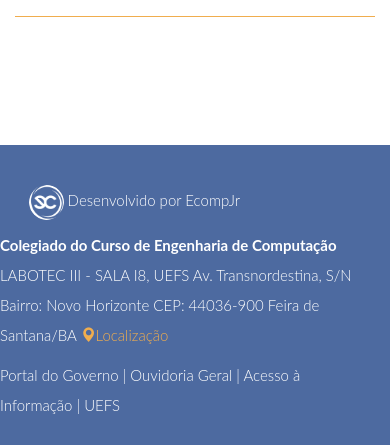
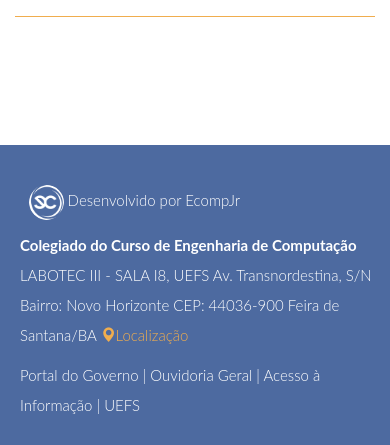
Before and after one commit to EcompJr/CCECOMP, a PHP site: page /index.php in a window 390 px wide. Shown: the part 680-1125 px from the top of the page. Run offline with PHP 8.4, Linux system fonts and the light colour scheme; data that the repository does not hold is empty.

Commit message:
adjust footer responsive

```diff
--- a/public_html/footer.php
+++ b/public_html/footer.php
@@ -3,10 +3,10 @@
         <footer style="background-color:#4d6aa0;" >
 
             <div style="height:300px;background-color:#4d6aa0;bottom:0;width:100%;position:relative" class="row">
-                <div  class="col-lg-offset-1 col-lg-3">
+                <div  class="col-lg-offset-1 col-xs-12 col-sm-3 col-md-3 col-lg-3">
                     <p style="color:white;font-size:15px;position:relative;top:40px;font-family:'Lato', sans-serif"> &nbsp&nbsp&nbsp&nbsp&nbsp&nbsp <a target="_blank" href="http://www.ecompjr.com.br/"><img height="35" width='35'  style="border-radius:20px;"  src='../images/logoEcompJr.png'/> </a>Desenvolvido por EcompJr<br></p>
                 </div>
-                <div class="col-lg-3">
+                <div style="position:realtive;left:20px"class="col-lg-3 col-xs-12 col-sm-3 col-md-3 ">
                     <p style="color:white;font-size:15px;position:relative;top:40px;font-family:'Lato', sans-serif"><b style="color:white">Colegiado do Curso de Engenharia de Computação</b>
                     LABOTEC III - SALA I8, UEFS
                     Av. Transnordestina, S/N
@@ -15,7 +15,7 @@
                     Feira de Santana/BA
                     <a target="_blank"  href="https://www.google.com/maps/place/Labotec+3+-+Laborat%C3%B3rios+de+Engenharia+de+Computa%C3%A7%C3%A3o,+UEFS/@-12.207112,-38.973881,14z/data=!4m5!3m4!1s0x0:0xf06781118830e1ef!8m2!3d-12.1981876!4d-38.9718854?hl=pt-BR"><i class="	glyphicon glyphicon-map-marker"></i>Localização</a></p>
                 </div>
-                <div class="col-lg-3">
+                <div style="position:realtive;left:20px"class="col-lg-3 col-xs-12 col-sm-3 col-md-3 ">
                      <p style="color:white;font-size:15px;position:relative;top:40px;font-family:'Lato', sans-serif"><a style="color:white" target="_blank" href="http://www.ba.gov.br/">Portal do Governo</a> | <a target="_blank" style="color:white"href="http://www.ouvidoria.ba.gov.br/">Ouvidoria Geral</a> |  <a style="color:white" target="_blank" href="http://www.ba.gov.br/modules/conteudo/conteudo.php?conteudo=18">Acesso à Informação</a> |  <a style="color:white" target="_blank" href="http://www.uefs.br/">UEFS</a> </p>
                 </div>
 
```
